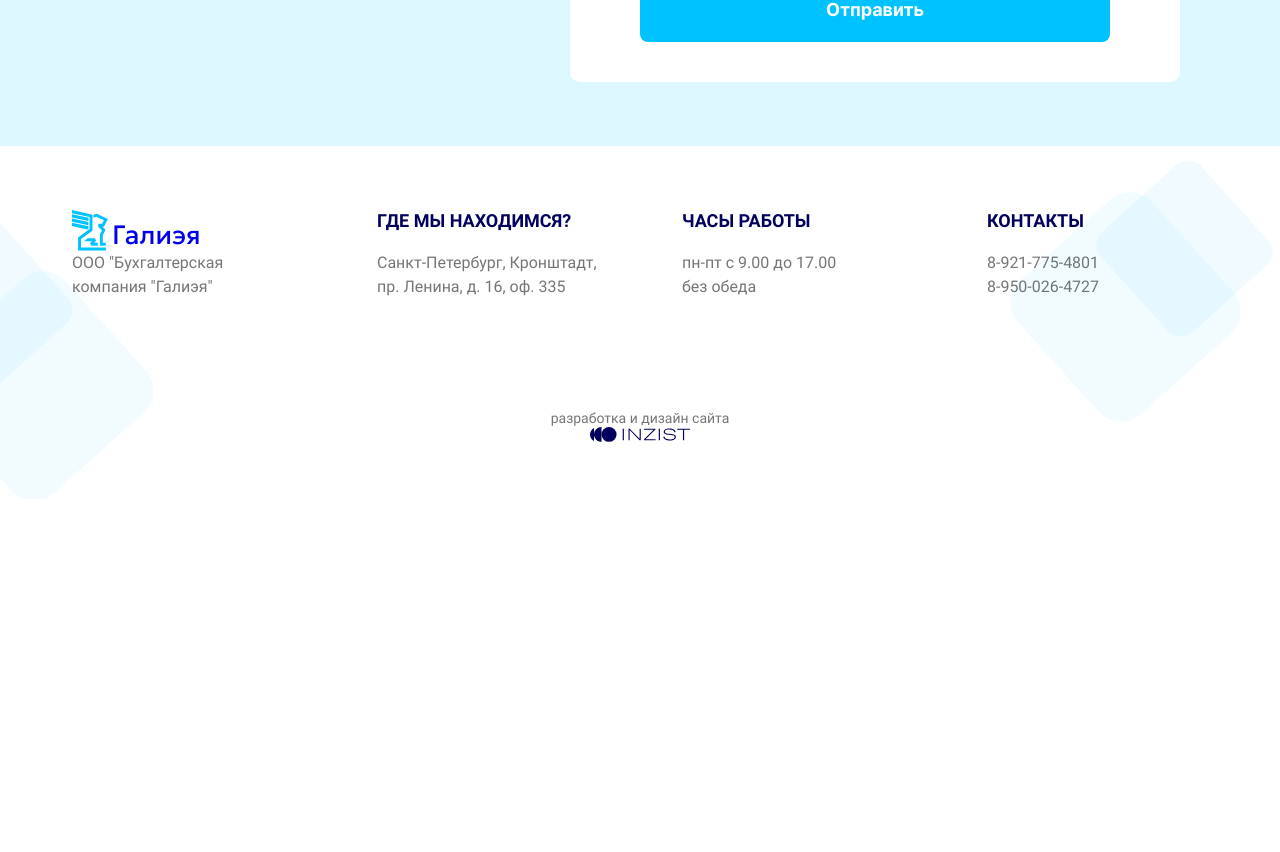
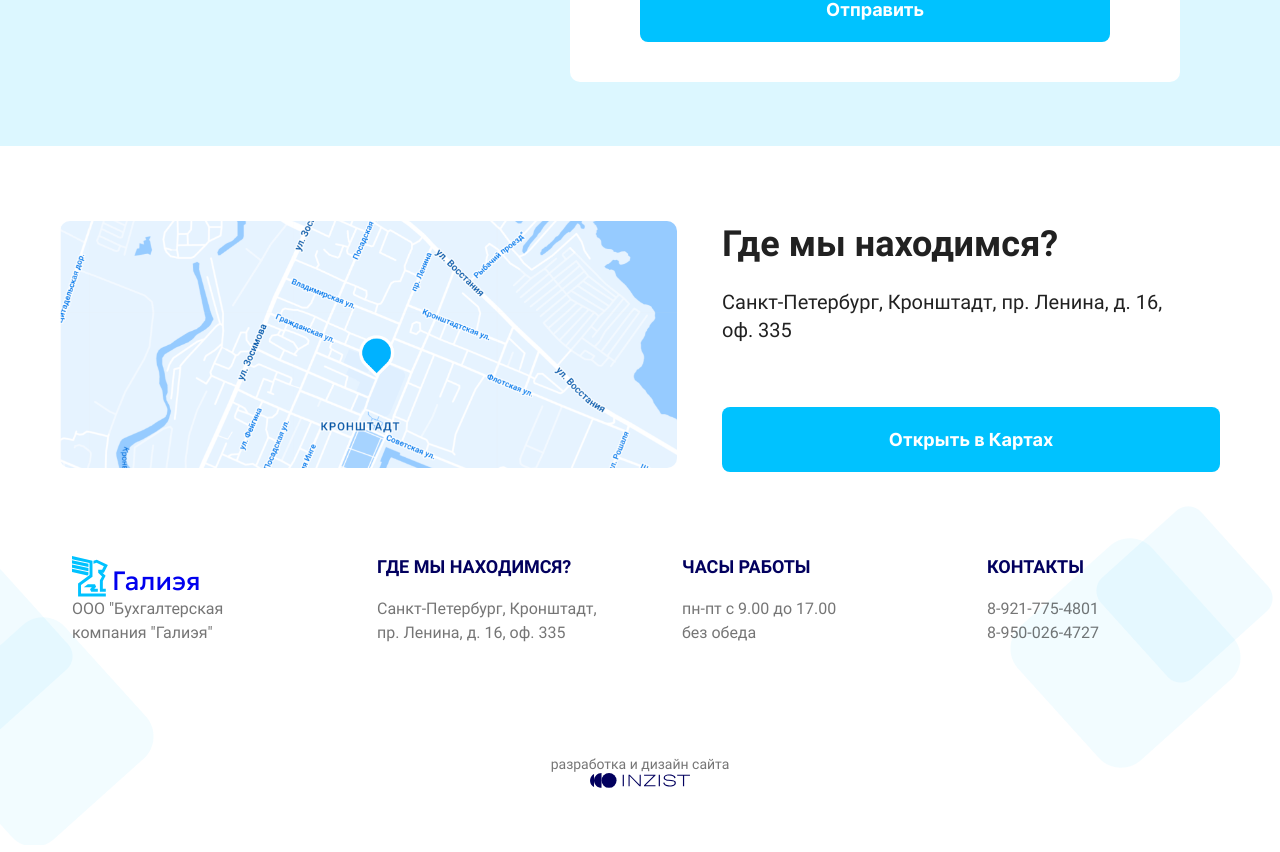
Before and after one commit to inzist-web/galiea, a Next.js app: page / in a window 1280 px wide. Shown: the part 5032-5884 px from the top of the page. Before the commit the page ends 5538 px from the top, so only its background shows below. Built offline with nearby package versions, Linux system fonts and the light colour scheme; what telegraf would draw is missing.

Commit message:
feat: added map

```diff
--- a/src/app/page.tsx
+++ b/src/app/page.tsx
@@ -4,6 +4,7 @@ import About from '@/components/About'
 import Advantages from '@/components/Advantages'
 import Services from '@/components/Services'
 import Plans from '@/components/Plans'
+import Prefooter from '@/components/PreFooter'
 
 export const dynamic = 'error'
 
@@ -17,6 +18,7 @@ export default function Home() {
       <Services />
       <Plans />
       <Questions />
+      <Prefooter />
     </>
   )
 }
--- /dev/null
+++ b/src/blocks/prefooter.scss
@@ -0,0 +1,113 @@
+@import 'mixins.scss';
+
+.prefooter {
+  display: flex;
+  max-width: 1440px;
+  margin: 0 auto;
+  padding: 75px 110px 20px 110px;
+  gap: 45px;
+
+  @include laptop {
+    padding: 75px 60px 20px 60px;
+  }
+
+  @include tablet {
+    flex-direction: column-reverse;
+  }
+
+  @include mobile {
+    padding: 75px 30px 20px 30px;
+  }
+
+  &__map {
+    width: 60%;
+    height: auto;
+    aspect-ratio: 2.5;
+
+
+    @include laptop {
+      width: 55%;
+    }
+
+    @include tablet {
+      width: 100%;
+      height: 300px
+    }
+  }
+
+  &__image {
+    object-fit: cover;
+    height: 100%;
+    width: 100%;
+    border-radius: 10px;
+  }
+
+  &__content{
+    display: flex;
+    flex-direction: column;
+    justify-content: space-between;
+    gap: 20px;
+  }
+
+  &__wrapper {
+    display: flex;
+    flex-direction: column;
+    gap: 20px;
+  }
+
+  &__title{
+    color: rgba(0, 0, 0, 0.87);
+    font-size: 40px;
+    font-style: normal;
+    font-weight: 700;
+    line-height: 47px; /* 117.5% */
+
+    @include laptop {
+      font-size: 36px;
+    }
+
+    @include mobile {
+      font-size: 32px;
+    }
+  }
+
+  &__text {
+    color: rgba(0, 0, 0, 0.87);
+    font-size: 24px;
+    font-style: normal;
+    font-weight: 400;
+    line-height: 28px; /* 116.667% */
+    width: 75%;
+
+    @include laptop {
+      font-size: 20px;
+      width: 100%;
+    }
+  }
+
+  &__link {
+    font-family: Inter;
+    font-size: 18px;
+    font-style: normal;
+    font-weight: 600;
+    line-height: normal;
+    text-decoration: none;
+    color: #FFF;
+    background-color: #00C2FF;
+    border-radius: 8px;
+    width: 100%;
+    height: 65px;
+    text-align: center;
+    padding: 22px;
+    cursor: pointer;
+    transition: all .2s ease-in-out;
+
+    &:visited{
+      color: #FFF;
+    }
+
+    &:hover {
+      background-color: #009dcd;
+    }
+  }
+}
--- /dev/null
+++ b/src/components/PreFooter.tsx
@@ -0,0 +1,21 @@
+import React from 'react'
+import '@/blocks/prefooter.scss'
+import map from '@/images/map.png'
+import Image from 'next/image'
+
+export default function PreFooter() {
+  return (
+    <section className="prefooter">
+      <a href="https://yandex.ru/maps/-/C-xuUvc" target="_blank" className="prefooter__map">
+        <Image src={map} alt="карта" className="prefooter__image" />
+      </a>
+      <div className="prefooter__content">
+        <div className="prefooter__wrapper">
+          <h2 className="prefooter__title">Где мы находимся?</h2>
+          <p className="prefooter__text">Санкт-Петербург, Кронштадт, пр.&nbsp;Ленина, д.&nbsp;16, оф.&nbsp;335</p>
+        </div>
+        <a href="https://yandex.ru/maps/-/C-xuUvc" className="prefooter__link" target="_blank">Открыть в Картах</a>
+      </div>
+    </section>
+  )
+}
```
Also changed, not shown: src/images/map.png (added).
